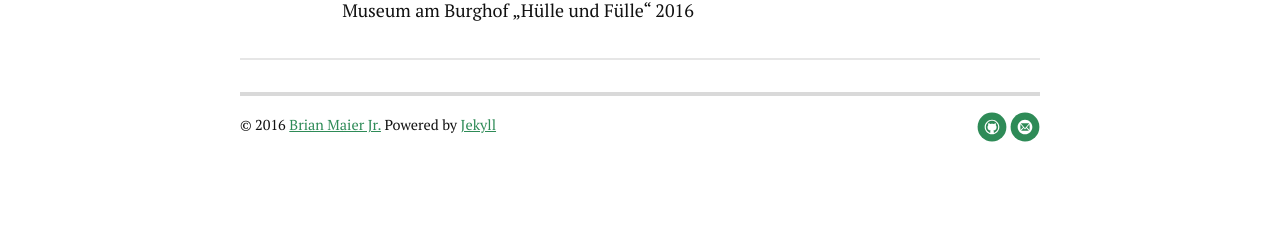
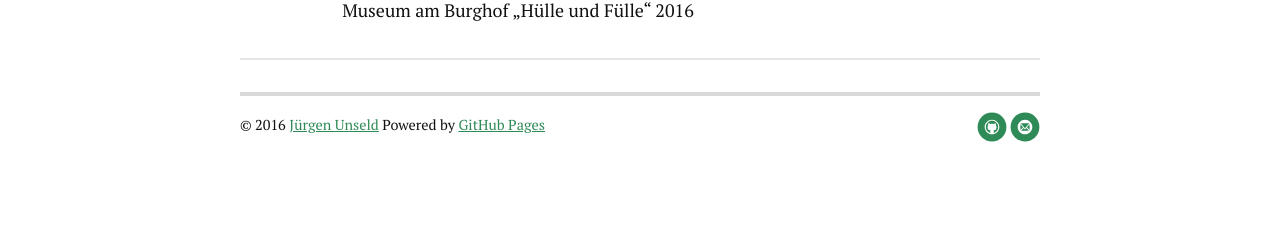
Before and after one commit to jueunseld/jueunseld.github.io, a Jekyll site: the page built from lebenslauf.md, in a window 1280 px wide. Shown: the part 1933-2159 px from the top of the page. Built offline with Jekyll 4.4.1, drawn with Linux system fonts in a browser that asks for light colours; nearby versions of some CDN libraries.

Commit message:
changed footer and readme

```diff
--- a/_includes/footer.html
+++ b/_includes/footer.html
@@ -1,6 +1,6 @@
 <div class="footer">
    <div class="container">
-      <p class="copy">&copy; {{ site.time | date: '%Y' }} <a href="http://brianmaierjr.com">Brian Maier Jr.</a> Powered by <a href="http://jekyllrb.com">Jekyll</a></p>
+      <p class="copy">&copy; {{ site.time | date: '%Y' }} <a href="juergenunseld.de">Jürgen Unseld</a> Powered by <a href="https://pages.github.com/">GitHub Pages</a></p>
 
       <div class="footer-links">
          <ul class="noList">
```
Also changed, not shown: README.md.
